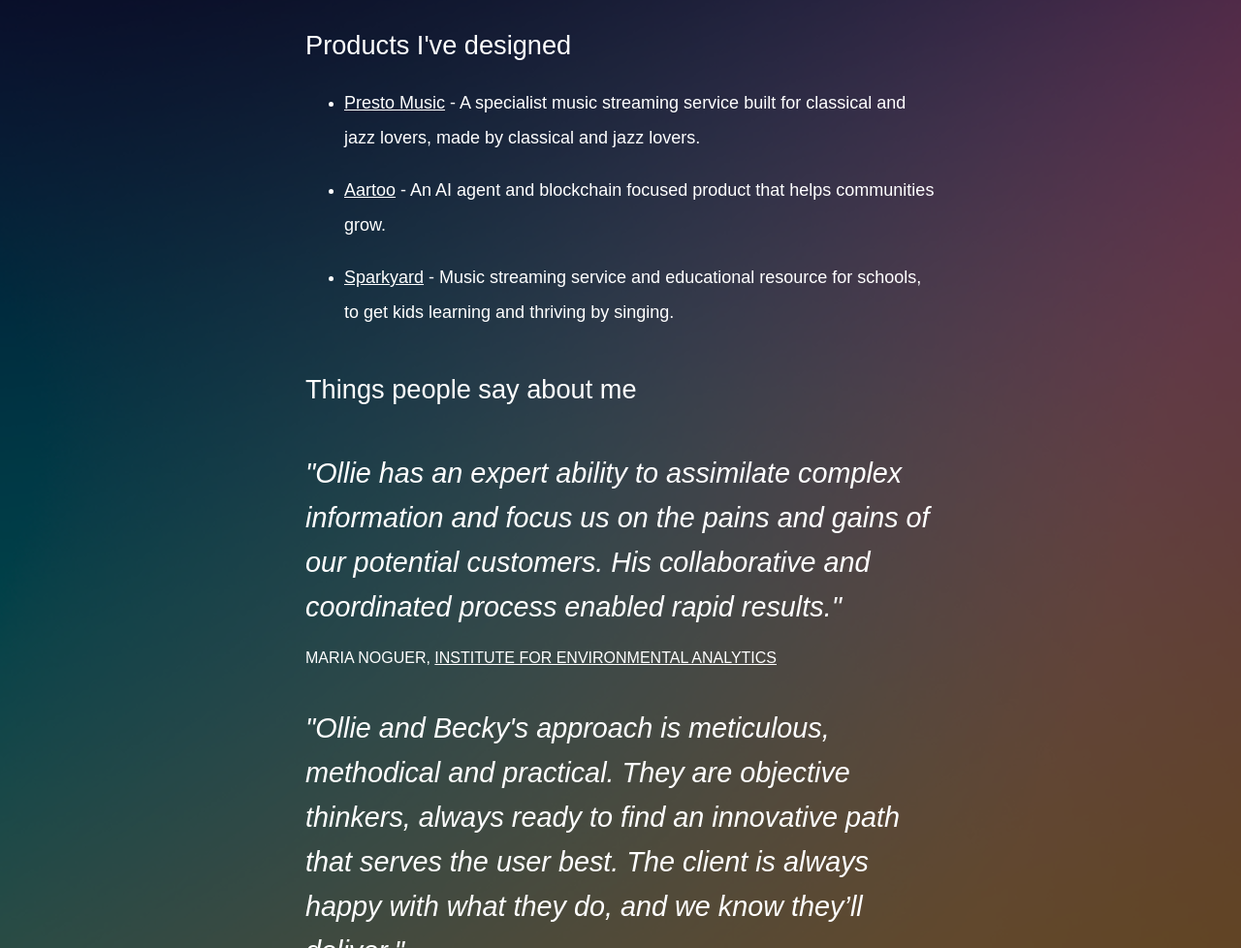
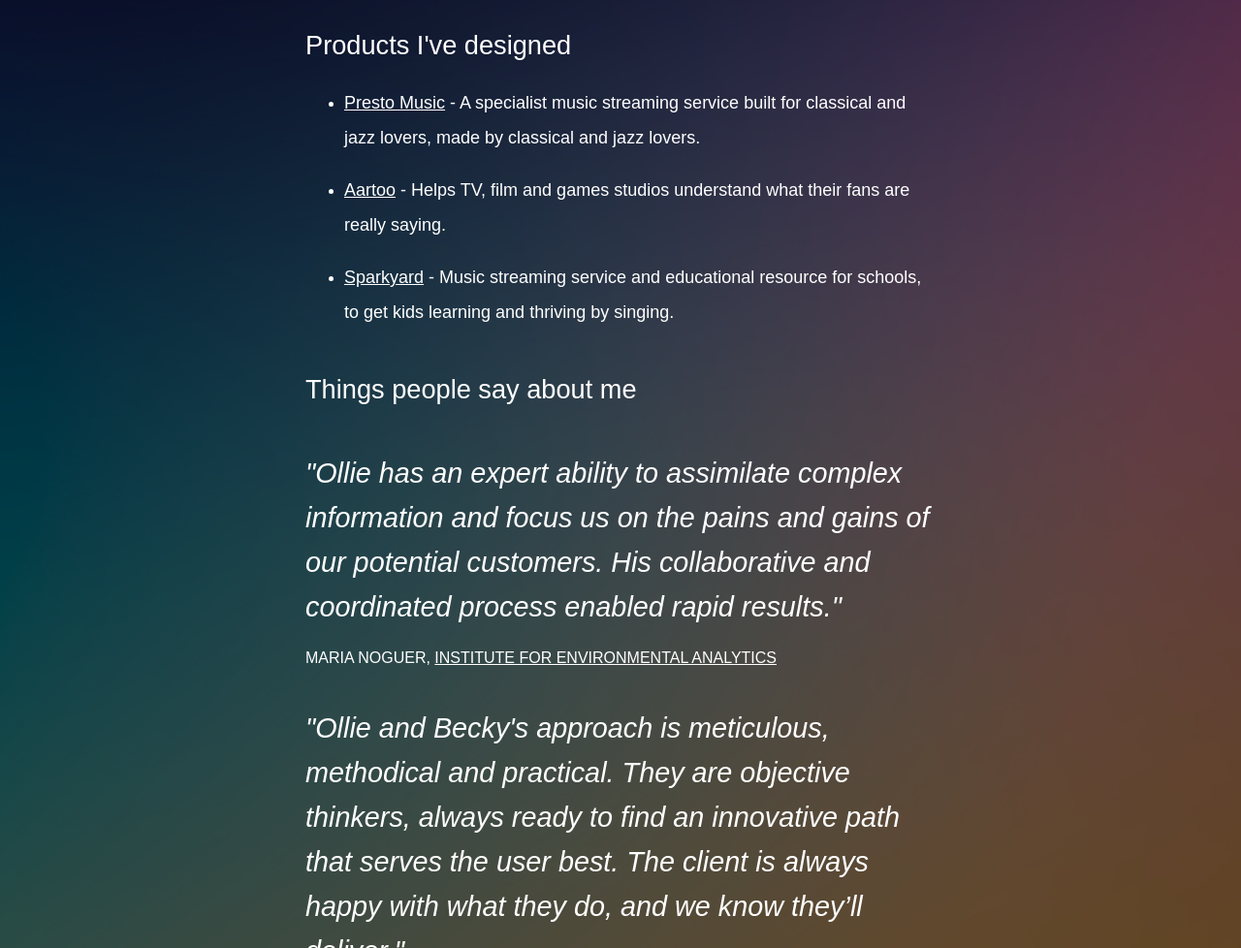
Before and after one commit to olliefrancis/olliefrancis.github.io, a plain HTML site: page index.html in a window 1280 px wide. Shown: the part 1420-2398 px from the top of the page at 97% size. Drawn offline with Linux system fonts and the light colour scheme; a web font is replaced by a local one.

Commit message:
Update Aartoo description and link
Co-Authored-By: Claude Opus 5.5 <noreply@anthropic.com>
Claude-Session: https://claude.ai/code/session_019wvzHx1WAoS9RGadQp1hQ6

```diff
--- a/index.html
+++ b/index.html
@@ -38,7 +38,7 @@
 		    <p><a href="https://www.prestomusic.com/streaming" target="_blank">Presto Music</a> - A specialist music streaming service built for classical and jazz lovers, made by classical and jazz lovers.</p>
 	      </li>
 		  <li>
-		    <p><a href="https://www.openformat.tech/" target="_blank">Aartoo</a> - An AI agent and blockchain focused product that helps communities grow.</p>
+		    <p><a href="https://www.aartoo.com/" target="_blank">Aartoo</a> - Helps TV, film and games studios understand what their fans are really saying.</p>
 	      </li>
 		  <li>
 		    <p><a href="https://www.sparkyard.com/" target="_blank">Sparkyard</a> - Music streaming service and educational resource for schools, to get kids learning and thriving by singing.</p>
```
